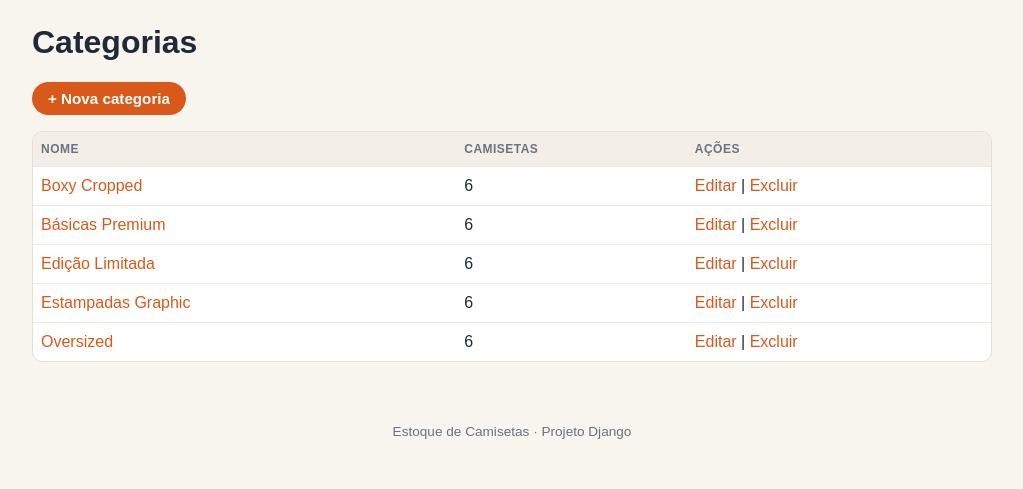
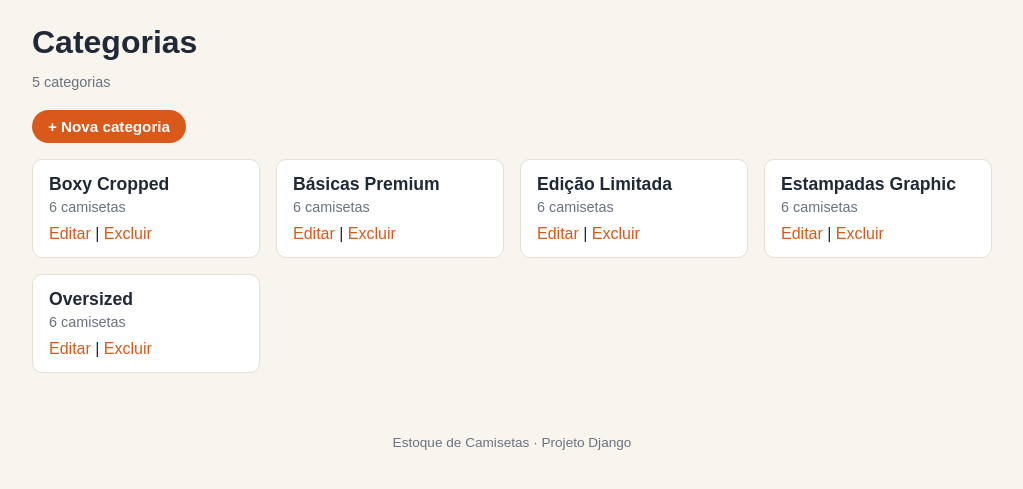
Before and after one commit to maryanemarquez/estoque-camisetas, a Django app: page /categorias/ in a window 1280 px wide. Shown: the part 49-538 px from the top of the page, without its empty margins (128-1151 px from the left). Run offline with Django 5.2, Linux system fonts and the light colour scheme; data comes from the database, SQL or seed files in the repository.

Commit message:
style(categorias): lista em grade de cartões

```diff
--- a/estoque/templates/estoque/categoria_lista.html
+++ b/estoque/templates/estoque/categoria_lista.html
@@ -1,36 +1,27 @@
 {% extends 'base.html' %}
 {% comment %}
-categoria_lista.html — lista de categorias com o número de camisetas de cada uma.
+categoria_lista.html — categorias em grade de cartões (Etapa 6),
+com o número de camisetas de cada uma.
 {% endcomment %}
 
 {% block titulo %}{{ block.super }} - Categorias{% endblock %}
 
 {% block conteudo %}
 <h1>Categorias</h1>
+<p class="subtitulo">{{ categorias|length }} categoria{{ categorias|length|pluralize }}</p>
 
 <a href="{% url 'criar_categoria' %}" class="botao">+ Nova categoria</a>
 
-<table>
-    <thead>
-        <tr>
-            <th>Nome</th>
-            <th>Camisetas</th>
-            <th>Ações</th>
-        </tr>
-    </thead>
-    <tbody>
-        {% for categoria in categorias %}
-            <tr>
-                <td><a href="{% url 'detalhar_categoria' categoria.pk %}">{{ categoria.nome }}</a></td>
-                <td>{{ categoria.itens.count }}</td>
-                <td>
-                    <a href="{% url 'editar_categoria' categoria.pk %}">Editar</a> |
-                    <a href="{% url 'excluir_categoria' categoria.pk %}">Excluir</a>
-                </td>
-            </tr>
-        {% empty %}
-            <tr><td colspan="3" class="vazio">Nenhuma categoria cadastrada.</td></tr>
-        {% endfor %}
-    </tbody>
-</table>
+<div class="grade-categorias">
+    {% for categoria in categorias %}
+        <div class="cartao-categoria">
+            <h2><a href="{% url 'detalhar_categoria' categoria.pk %}">{{ categoria.nome }}</a></h2>
+            <p>{{ categoria.itens.count }} camiseta{{ categoria.itens.count|pluralize }}</p>
+            <a href="{% url 'editar_categoria' categoria.pk %}">Editar</a> |
+            <a href="{% url 'excluir_categoria' categoria.pk %}">Excluir</a>
+        </div>
+    {% empty %}
+        <p class="vazio">Nenhuma categoria cadastrada.</p>
+    {% endfor %}
+</div>
 {% endblock %}
```
